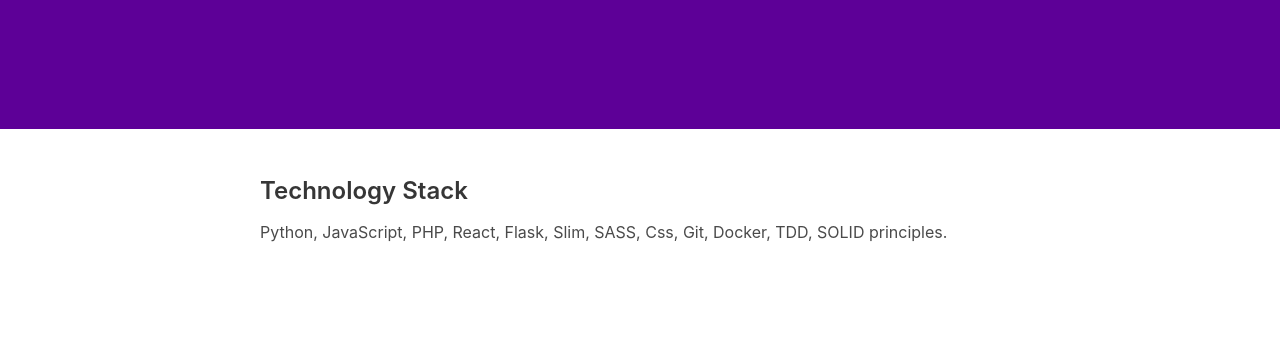
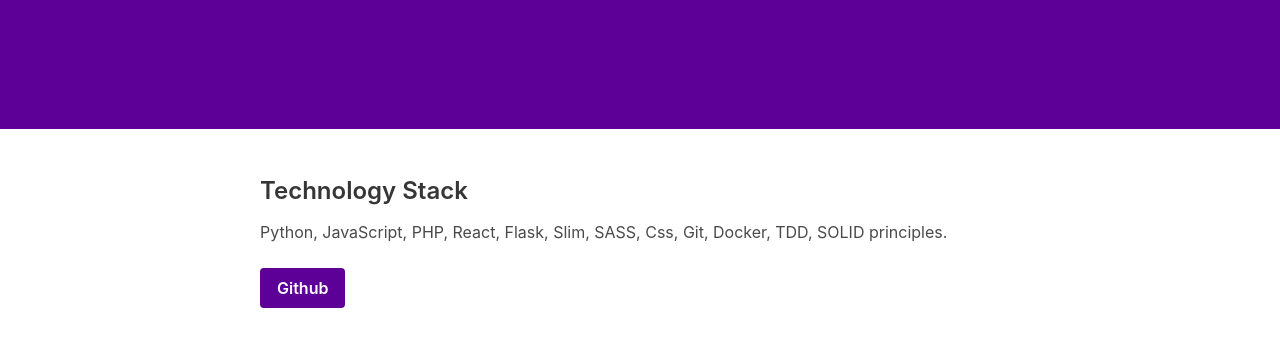
Before and after one commit to purpleweb/purpleweb-website, a website: page index.html in a window 1280 px wide. Shown: the part 258-604 px from the top of the page. Drawn offline with Linux system fonts and the light colour scheme.

Commit message:
add link to github

```diff
--- a/index.html
+++ b/index.html
@@ -34,15 +34,13 @@
                 Python, JavaScript, PHP, React, Flask, Slim, SASS, Css, Git, Docker, TDD, SOLID principles.
               </p>
             </div>
-            <!--
             <div class="field is-grouped">
               <p class="control">
-                <a class="button is-medium is-primary" href="#">
-                  <strong class="has-text-weight-semibold">Curriculum Vitae</strong>
+                <a class="button is-primary" href="https://github.com/purpleweb">
+                  <strong class="has-text-weight-semibold">Github</strong>
                 </a>
               </p>
             </div>
-            -->
           </div>
         </div>
       </div>
```
